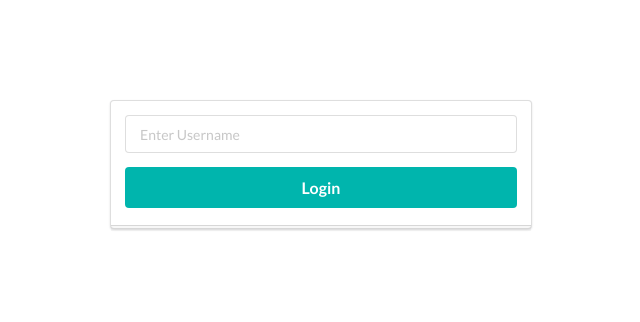
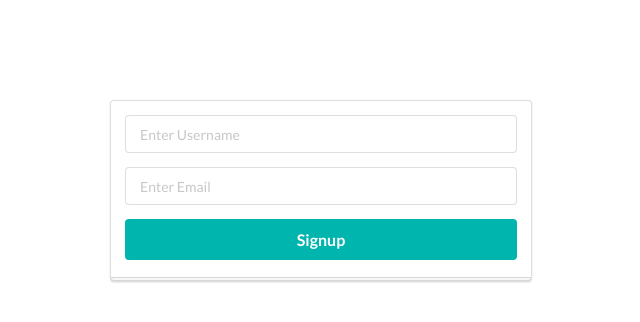
Before and after one commit to dataswift/hatjs-update, a React (Create React App) app: page /signup in a window 1280 px wide. Shown: the top 322 px of the page, without its empty margins (319-959 px from the left). Built offline with nearby package versions, Linux system fonts and the light colour scheme.

Commit message:
final commit

```diff
--- a/package.json
+++ b/package.json
@@ -9,6 +9,7 @@
     "@testing-library/user-event": "^12.2.2",
     "react": "^17.0.1",
     "react-dom": "^17.0.1",
+    "react-router-dom": "^5.2.0",
     "react-scripts": "4.0.1",
     "web-vitals": "^0.2.4"
   },
--- a/src/components/App.js
+++ b/src/components/App.js
@@ -1,10 +1,20 @@
 import React from 'react'
+import { BrowserRouter, Redirect, Route, Switch } from 'react-router-dom'
 import Login from './Login'
+import Signup from './Signup'
 
 export default function App() {
     return (
         <div className="ui container">
-            <Login/>
+            <BrowserRouter>
+            <Switch>
+                <Route exact path="/">
+                    <Redirect to="/login" />
+                </Route>
+                <Route path="/login" component={Login}/>
+                <Route path="/signup" component={Signup}/>
+            </Switch>
+            </BrowserRouter>
         </div>
     )
 }
--- a/src/components/Login.js
+++ b/src/components/Login.js
@@ -1,6 +1,7 @@
 import React, { Component } from 'react';
 import { HatClient } from '@dataswift/hat-js';
 import appConfig from '../appConfig';
+import { Link } from 'react-router-dom';
 
 export default class Login extends Component {
     state = { username: '', error: false }
@@ -41,7 +42,8 @@ export default class Login extends Component {
                             </button>
                         </div>
                     </form>
-                    {this.state.error && <div className="ui error message">Username not valid</div>}
+                    {!this.state.error && <div className="ui success message">Don't have an account? create an account <Link to="/signup">here</Link>.</div>}
+                    {this.state.error && <div className="ui error message">Username not valid. Would like to create an <Link to="/signup">account</Link>?</div>}
                 </div>
             </div>
         )
--- /dev/null
+++ b/src/components/Signup.js
@@ -0,0 +1,48 @@
+import React, { Component } from 'react';
+import appConfig from '../appConfig';
+
+export default class Signup extends Component {
+    state = {username:'', email:''}
+
+    onFormSubmit = (event) => {
+        event.preventDefault();
+        const redirectUrl = `http://${window.location.host}/login`;
+        const applicationId = appConfig.applicationId;
+
+        const {email, username} = this.state;
+
+        window.location.href = `https://hatters.dataswift.io/services/baas/signup?email=${email}&hat_name=${username}&application_id=${applicationId}&redirect_uri=${redirectUrl}&lang=en`;
+    }
+
+    render() {
+        return (
+            <div className="ui middle aligned center aligned grid">
+                <div className="column" style={{ maxWidth: '450px', marginTop: '100px' }}>
+                    <form className="ui large form" onSubmit={this.onFormSubmit}>
+                        <div className="ui stacked segment">
+                            <div className="field">
+                                <input
+                                    type="text"
+                                    placeholder="Enter Username"
+                                    value={this.state.username}
+                                    onChange={(e) => this.setState({ username: e.target.value })}
+                                />
+                            </div>
+                            <div className="field">
+                                <input
+                                    type="text"
+                                    placeholder="Enter Email"
+                                    value={this.state.email}
+                                    onChange={(e) => this.setState({ email: e.target.value })}
+                                />
+                            </div>
+                            <button type="submit" className="ui fluid large teal submit button">
+                                Signup
+                            </button>
+                        </div>
+                    </form>
+                </div>
+            </div>
+        )
+    }
+}
```
Also changed, not shown: 2 other files (tests, documents, lock files or other folders).
